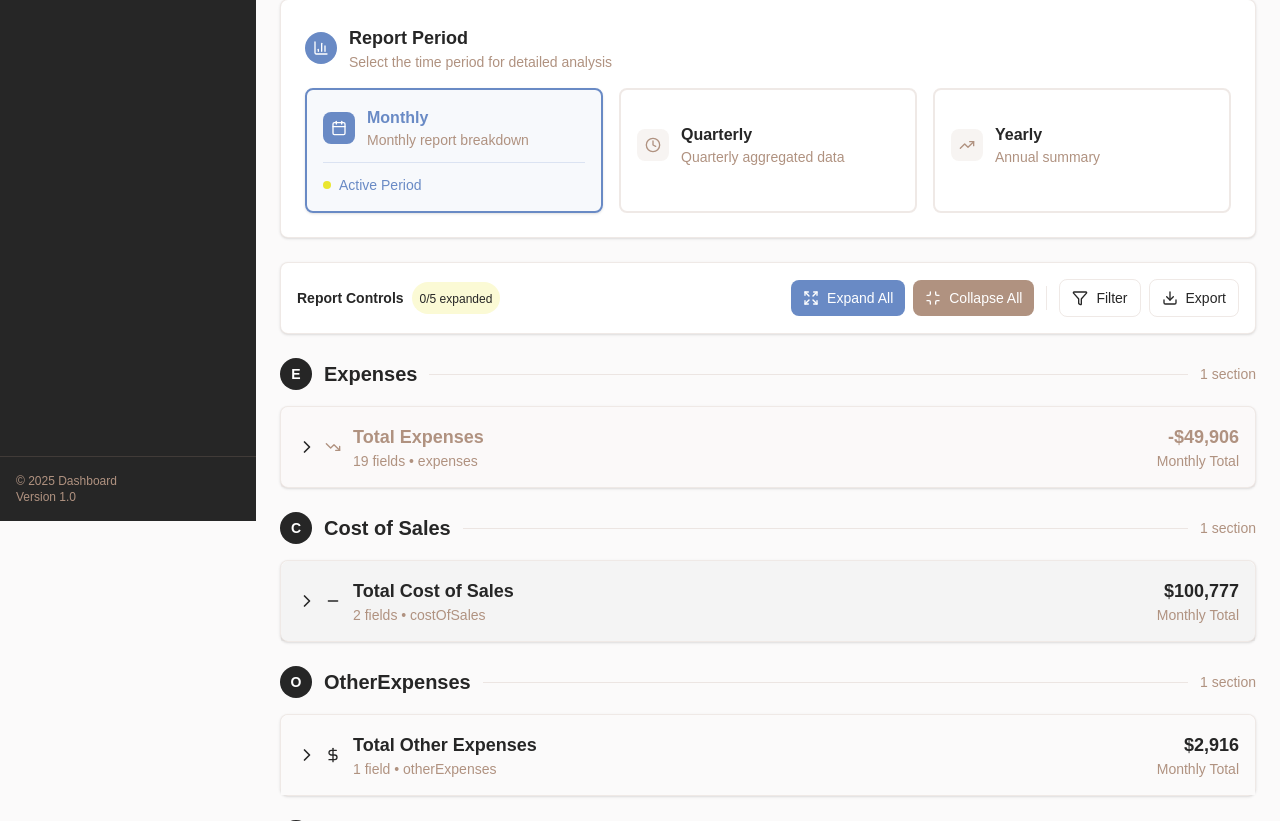
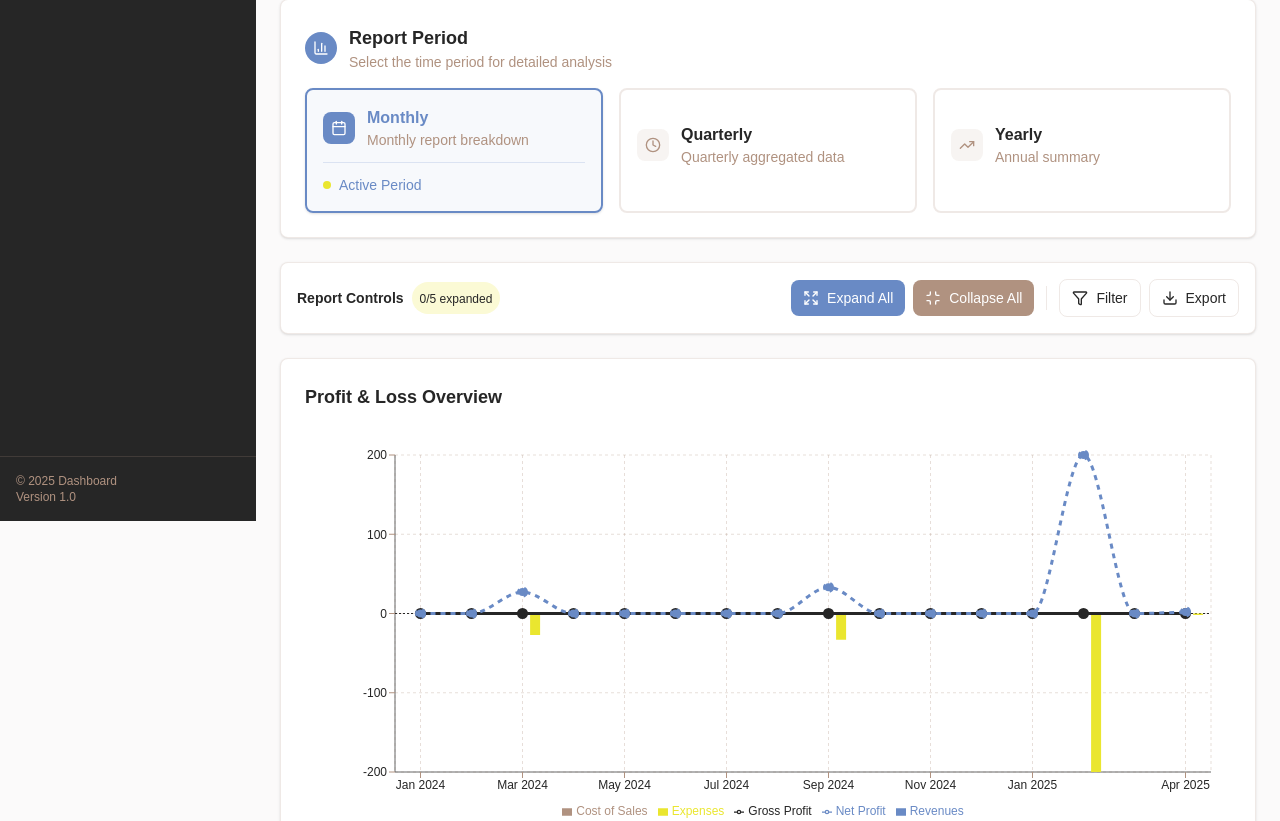
Before and after one commit to HassanKourani/dashbaord-kudwa, a Next.js app: page /report in a window 1280 px wide. Shown: the part 279-1100 px from the top of the page. Built offline with nearby package versions, Linux system fonts and the light colour scheme.

Commit message:
add profit loss time line

```diff
--- /dev/null
+++ b/src/app/components/charts/ProfitLossChart.tsx
@@ -0,0 +1,269 @@
+"use client";
+
+import { useState, useEffect } from "react";
+import {
+  ComposedChart,
+  Bar,
+  Line,
+  XAxis,
+  YAxis,
+  CartesianGrid,
+  Tooltip,
+  Legend,
+  ResponsiveContainer,
+  ReferenceLine,
+} from "recharts";
+import {
+  ReportSection,
+  ReportPeriodType,
+  aggregateDataByPeriod,
+} from "@/app/utils/reportDataLoader";
+
+interface ProfitLossChartProps {
+  sections: ReportSection[];
+  dateLabels: string[];
+  period: ReportPeriodType;
+  title?: string;
+}
+
+interface ChartDataPoint {
+  date: string;
+  revenues: number;
+  expenses: number;
+  costOfSales: number;
+  grossProfit: number;
+  netProfit: number;
+}
+
+export default function ProfitLossChart({
+  sections,
+  dateLabels,
+  period,
+  title = "Profit & Loss Overview",
+}: ProfitLossChartProps) {
+  const [isMobile, setIsMobile] = useState(false);
+
+  useEffect(() => {
+    const checkScreenSize = () => {
+      setIsMobile(window.innerWidth < 768);
+    };
+
+    checkScreenSize();
+    window.addEventListener("resize", checkScreenSize);
+
+    return () => window.removeEventListener("resize", checkScreenSize);
+  }, []);
+
+  // Process and aggregate data by type
+  const processedData = (): ChartDataPoint[] => {
+    const aggregatedData: { [key: string]: number[] } = {
+      revenues: [],
+      expenses: [],
+      costOfSales: [],
+    };
+
+    // Initialize arrays with zeros
+    const dataLength = dateLabels.length;
+    Object.keys(aggregatedData).forEach((key) => {
+      aggregatedData[key] = new Array(dataLength).fill(0);
+    });
+
+    // Aggregate data by section type
+    sections.forEach((section) => {
+      const sectionType = section.type;
+
+      section.fields.forEach((field) => {
+        field.actualData.forEach((data) => {
+          const values = aggregateDataByPeriod(data.value, period);
+
+          // Add values to the appropriate category
+          if (sectionType === "revenues") {
+            values.forEach((value, index) => {
+              if (index < aggregatedData.revenues.length) {
+                aggregatedData.revenues[index] += value;
+              }
+            });
+          } else if (sectionType === "expenses") {
+            values.forEach((value, index) => {
+              if (index < aggregatedData.expenses.length) {
+                aggregatedData.expenses[index] += value;
+              }
+            });
+          } else if (sectionType === "costOfSales") {
+            values.forEach((value, index) => {
+              if (index < aggregatedData.costOfSales.length) {
+                aggregatedData.costOfSales[index] += value;
+              }
+            });
+          }
+        });
+      });
+    });
+
+    // Create chart data points
+    return dateLabels.map((date, index) => {
+      const revenues = aggregatedData.revenues[index] || 0;
+      const expenses = aggregatedData.expenses[index] || 0;
+      const costOfSales = aggregatedData.costOfSales[index] || 0;
+      const grossProfit = revenues - costOfSales;
+      const netProfit = grossProfit - expenses;
+
+      return {
+        date,
+        revenues: revenues,
+        expenses: -Math.abs(expenses), // Show expenses as negative
+        costOfSales: -Math.abs(costOfSales), // Show cost of sales as negative
+        grossProfit,
+        netProfit,
+      };
+    });
+  };
+
+  const chartData = processedData();
+
+  return (
+    <div className="bg-white rounded-lg shadow-sm border border-[#B09280]/20 p-4 lg:p-6 mb-4">
+      <h3 className="text-base lg:text-lg font-semibold text-[#262626] mb-6">
+        {title}
+      </h3>
+      <ResponsiveContainer
+        width="100%"
+        height={isMobile ? 350 : 400}
+        className="min-h-[350px] lg:min-h-[400px]"
+      >
+        <ComposedChart
+          data={chartData}
+          margin={{
+            top: 20,
+            right: isMobile ? 10 : 20,
+            left: isMobile ? 10 : 20,
+            bottom: isMobile ? 80 : 15,
+          }}
+        >
+          <CartesianGrid strokeDasharray="3 3" stroke="#B09280" opacity={0.3} />
+          <XAxis
+            dataKey="date"
+            tick={{ fill: "#262626", fontSize: isMobile ? 10 : 12 }}
+            tickLine={{ stroke: "#B09280" }}
+            angle={isMobile ? -45 : 0}
+            textAnchor={isMobile ? "end" : "middle"}
+            height={isMobile ? 70 : 30}
+            interval="preserveStartEnd"
+          />
+          <YAxis
+            tick={{ fill: "#262626", fontSize: isMobile ? 10 : 12 }}
+            tickLine={{ stroke: "#B09280" }}
+            width={isMobile ? 60 : 70}
+            tickFormatter={(value) => {
+              if (value >= 1000000) return `${(value / 1000000).toFixed(1)}M`;
+              if (value >= 1000) return `${(value / 1000).toFixed(1)}K`;
+              if (value <= -1000000)
+                return `-${(Math.abs(value) / 1000000).toFixed(1)}M`;
+              if (value <= -1000)
+                return `-${(Math.abs(value) / 1000).toFixed(1)}K`;
+              return value.toString();
+            }}
+          />
+          <Tooltip
+            contentStyle={{
+              backgroundColor: "#FBFAFA",
+              border: "1px solid #B09280",
+              borderRadius: "8px",
+              color: "#262626",
+              fontSize: isMobile ? "12px" : "14px",
+            }}
+            formatter={(value: number, name: string) => {
+              const formatted = new Intl.NumberFormat("en-US", {
+                style: "currency",
+                currency: "USD",
+                minimumFractionDigits: 0,
+                maximumFractionDigits: 0,
+              }).format(value);
+              return [formatted, name];
+            }}
+          />
+          <Legend
+            wrapperStyle={{
+              fontSize: isMobile ? "10px" : "12px",
+              color: "#262626",
+            }}
+            iconSize={isMobile ? 8 : 10}
+          />
+
+          {/* Zero reference line */}
+          <ReferenceLine y={0} stroke="#262626" strokeDasharray="2 2" />
+
+          {/* Revenue Bar */}
+          <Bar
+            dataKey="revenues"
+            fill="#698AC5"
+            name="Revenues"
+            radius={[2, 2, 0, 0]}
+          />
+
+          {/* Cost of Sales Bar */}
+          <Bar
+            dataKey="costOfSales"
+            fill="#B09280"
+            name="Cost of Sales"
+            radius={[0, 0, 2, 2]}
+          />
+
+          {/* Expenses Bar */}
+          <Bar
+            dataKey="expenses"
+            fill="#EAE62F"
+            name="Expenses"
+            radius={[0, 0, 2, 2]}
+          />
+
+          {/* Gross Profit Line */}
+          <Line
+            type="monotone"
+            dataKey="grossProfit"
+            stroke="#262626"
+            strokeWidth={3}
+            dot={{ fill: "#262626", r: 4 }}
+            activeDot={{ r: 6 }}
+            name="Gross Profit"
+          />
+
+          {/* Net Profit Line */}
+          <Line
+            type="monotone"
+            dataKey="netProfit"
+            stroke="#698AC5"
+            strokeWidth={3}
+            strokeDasharray="5 5"
+            dot={{ fill: "#698AC5", r: 4 }}
+            activeDot={{ r: 6 }}
+            name="Net Profit"
+          />
+        </ComposedChart>
+      </ResponsiveContainer>
+
+      <div className="mt-4 grid grid-cols-2 lg:grid-cols-5 gap-4 text-sm">
+        <div className="flex items-center gap-2">
+          <div className="w-4 h-4 bg-[#698AC5] rounded"></div>
+          <span className="text-[#262626]">Revenues</span>
+        </div>
+        <div className="flex items-center gap-2">
+          <div className="w-4 h-4 bg-[#B09280] rounded"></div>
+          <span className="text-[#262626]">Cost of Sales</span>
+        </div>
+        <div className="flex items-center gap-2">
+          <div className="w-4 h-4 bg-[#EAE62F] rounded"></div>
+          <span className="text-[#262626]">Expenses</span>
+        </div>
+        <div className="flex items-center gap-2">
+          <div className="w-4 h-1 bg-[#262626] rounded"></div>
+          <span className="text-[#262626]">Gross Profit</span>
+        </div>
+        <div className="flex items-center gap-2">
+          <div className="w-4 h-1 bg-[#698AC5] rounded border-dashed border border-[#698AC5]"></div>
+          <span className="text-[#262626]">Net Profit</span>
+        </div>
+      </div>
+    </div>
+  );
+}
--- a/src/app/report/page.tsx
+++ b/src/app/report/page.tsx
@@ -10,6 +10,7 @@ import {
 import ReportPeriodSelector from "@/app/components/report/ReportPeriodSelector";
 import ReportItem from "@/app/components/report/ReportItem";
 import ReportControls from "@/app/components/report/ReportControls";
+import ProfitLossChart from "@/app/components/charts/ProfitLossChart";
 import {
   Loader2,
   AlertCircle,
@@ -207,6 +208,13 @@ export default function Report() {
         expandedSections={expandedSections.size}
       />
 
+      <ProfitLossChart
+        sections={data.reportResult.profitnLoss}
+        dateLabels={dateLabels}
+        period={selectedPeriod}
+        title="Profit & Loss Overview"
+      />
+
       <div className="space-y-4 lg:space-y-6">
         {Object.entries(sectionsByType).map(([type, sections]) => (
           <div key={type} className="space-y-4">
```
